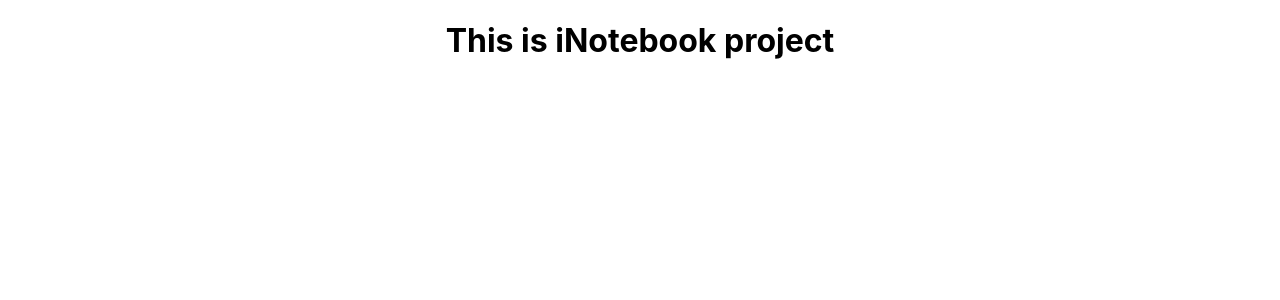
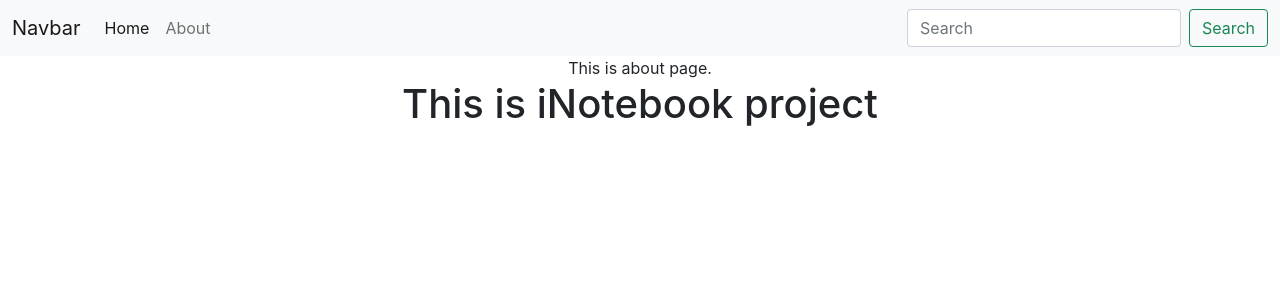
Before and after one commit to dineshsharma02/inotebook, a React (Create React App) app: page /about in a window 1280 px wide. Shown: the top 300 px of the page. Built offline with nearby package versions, Linux system fonts and the light colour scheme.

Commit message:
basic component structuring

```diff
--- a/public/index.html
+++ b/public/index.html
@@ -15,15 +15,13 @@
       user's mobile device or desktop. See https://developers.google.com/web/fundamentals/web-app-manifest/
     -->
     <link rel="manifest" href="%PUBLIC_URL%/manifest.json" />
-    <!--
-      Notice the use of %PUBLIC_URL% in the tags above.
-      It will be replaced with the URL of the `public` folder during the build.
-      Only files inside the `public` folder can be referenced from the HTML.
-
-      Unlike "/favicon.ico" or "favicon.ico", "%PUBLIC_URL%/favicon.ico" will
-      work correctly both with client-side routing and a non-root public URL.
-      Learn how to configure a non-root public URL by running `npm run build`.
-    -->
+    <!-- Bootstrap CSS -->
+    <link
+      href="https://cdn.jsdelivr.net/npm/bootstrap@5.1.3/dist/css/bootstrap.min.css"
+      rel="stylesheet"
+      integrity="sha384-1BmE4kWBq78iYhFldvKuhfTAU6auU8tT94WrHftjDbrCEXSU1oBoqyl2QvZ6jIW3"
+      crossorigin="anonymous"
+    />
     <title>React App</title>
   </head>
   <body>
@@ -39,5 +37,10 @@
       To begin the development, run `npm start` or `yarn start`.
       To create a production bundle, use `npm run build` or `yarn build`.
     -->
+    <script
+      src="https://cdn.jsdelivr.net/npm/bootstrap@5.1.3/dist/js/bootstrap.bundle.min.js"
+      integrity="sha384-ka7Sk0Gln4gmtz2MlQnikT1wXgYsOg+OMhuP+IlRH9sENBO0LRn5q+8nbTov4+1p"
+      crossorigin="anonymous"
+    ></script>
   </body>
 </html>
--- a/src/App.js
+++ b/src/App.js
@@ -1,9 +1,28 @@
 
 import './App.css';
+import Navbar from './components/Navbar';
+import React from "react";
+import {
+  BrowserRouter as Router,
+  Routes,
+  Route,
+} from "react-router-dom";
+import About from './components/About';
+import Home from './components/Home';
 
 function App() {
   return (
     <div className="App">
+    <Router>
+      <div>
+      <Navbar/>
+        <Routes>
+          <Route exact path="/about" element={<About/>}></Route>
+          <Route exact path="/" element={<Home/>}></Route>
+        </Routes>
+      </div>
+    </Router>
+
       <h1>This is iNotebook project</h1>
     </div>
   );
--- /dev/null
+++ b/src/components/About.js
@@ -0,0 +1,13 @@
+import React from 'react'
+
+const About = () => {
+    return (
+        <div>
+            <div>
+            This is about page.
+        </div>
+        </div>
+    )
+}
+
+export default About
--- /dev/null
+++ b/src/components/Home.js
@@ -0,0 +1,13 @@
+import React from 'react'
+
+const Home = () => {
+    return (
+        <div>
+            <div>
+            This is home page
+        </div>
+        </div>
+    )
+}
+
+export default Home
--- /dev/null
+++ b/src/components/Navbar.js
@@ -0,0 +1,33 @@
+import React from 'react'
+import {
+    Link
+  } from "react-router-dom";
+const Navbar = () => {
+    return (
+        <nav className="navbar navbar-expand-lg navbar-light bg-light">
+            <div className="container-fluid">
+                <Link className="navbar-brand" to="/">Navbar</Link>
+                <button className="navbar-toggler" type="button" data-bs-toggle="collapse" data-bs-target="/navbarSupportedContent" aria-controls="navbarSupportedContent" aria-expanded="false" aria-label="Toggle navigation">
+                    <span className="navbar-toggler-icon"></span>
+                </button>
+                <div className="collapse navbar-collapse" id="navbarSupportedContent">
+                    <ul className="navbar-nav me-auto mb-2 mb-lg-0">
+                        <li className="nav-item">
+                            <Link className="nav-link active" aria-current="page" to="/">Home</Link>
+                        </li>
+                        <li className="nav-item">
+                            <Link className="nav-link" to="/about">About</Link>
+                        </li>
+
+                    </ul>
+                    <form className="d-flex">
+                        <input className="form-control me-2" type="search" placeholder="Search" aria-label="Search"/>
+                            <button className="btn btn-outline-success" type="submit">Search</button>
+                    </form>
+                </div>
+            </div>
+        </nav>
+    )
+}
+
+export default Navbar
```
